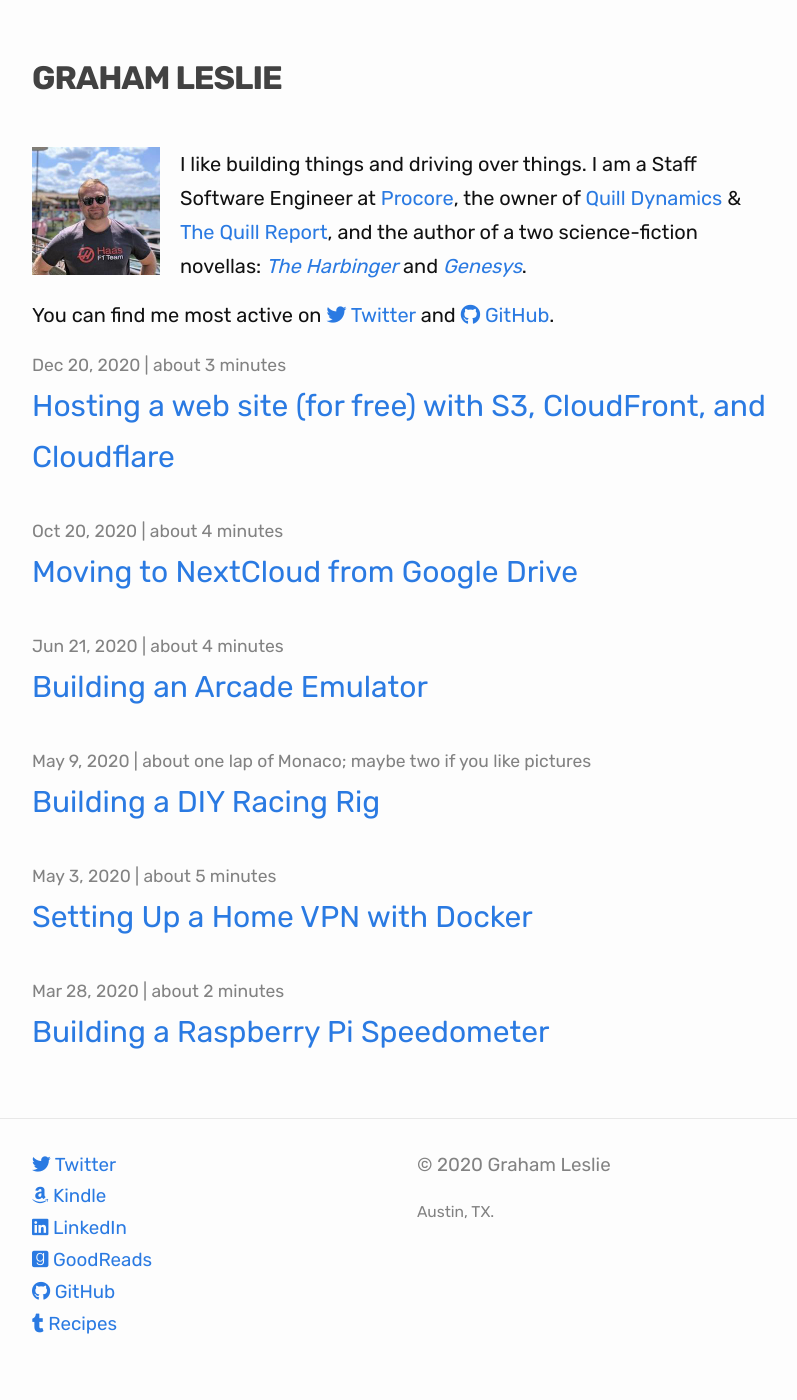
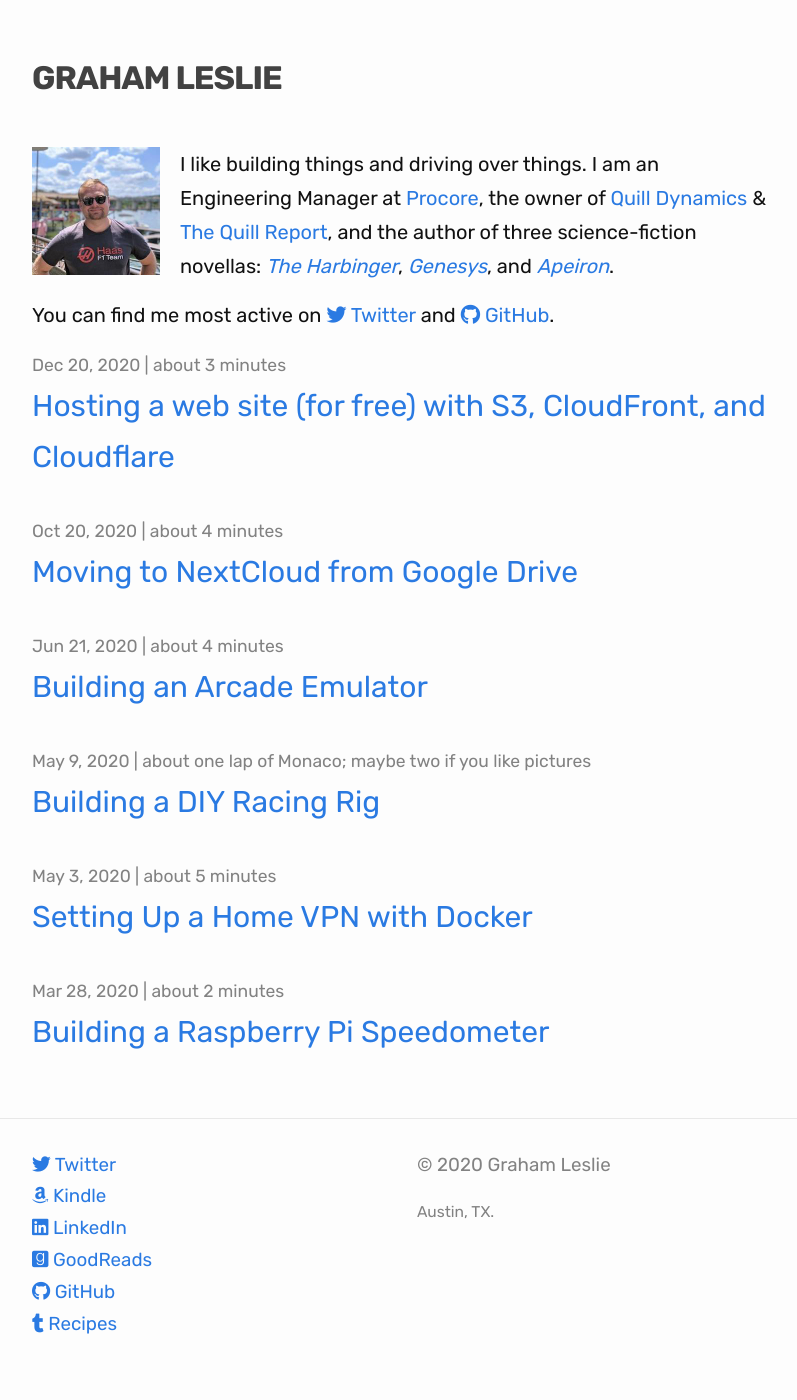
Before and after one commit to grahamleslie/grahamleslie.github.io, a Jekyll site: the page built from index.markdown, in a window 1280 px wide. Shown: the whole page, without its empty margins (238-1035 px from the left). Built offline with Jekyll 4.4.1, drawn with Linux system fonts in a browser that asks for light colours; nearby versions of some CDN libraries.

Commit message:
Adds book

```diff
--- a/_layouts/home.html
+++ b/_layouts/home.html
@@ -15,8 +15,7 @@ layout: default
           src="/assets/images/me.jpg"
           alt="This is me."
         />
-        I like building things and driving over things. I am a Staff Software
-        Engineer at
+        I like building things and driving over things. I am an Engineering Manager at
         <a href="https://procore.com" target="_blank" rel="noopener noreferrer"
           >Procore</a
         >, the owner of
@@ -32,13 +31,18 @@ layout: default
           target="_blank"
           rel="noopener noreferrer"
           >The Quill Report</a
-        >, and the author of a two science-fiction novellas:
+        >, and the author of three science-fiction novellas:
         <a
           href="https://www.amazon.com/Harbinger-Graham-Leslie-ebook/dp/B07MJJVQY1/ref=sr_1_7?ie=UTF8&qid=1547266859&sr=8-7&keywords=graham+leslie"
           target="_blank"
           rel="noopener noreferrer"
           ><i>The Harbinger</i></a
-        > and <a href="/genesys"><i>Genesys</i></a>.
+        >, <a href="/genesys"><i>Genesys</i></a>, and <a
+        href="https://amzn.to/3qT5IWN"
+        target="_blank"
+        rel="noopener noreferrer"
+        ><i>Apeiron</i></a
+      >.
       </p>
       <p class="lead">
         You can find me most active on
```
